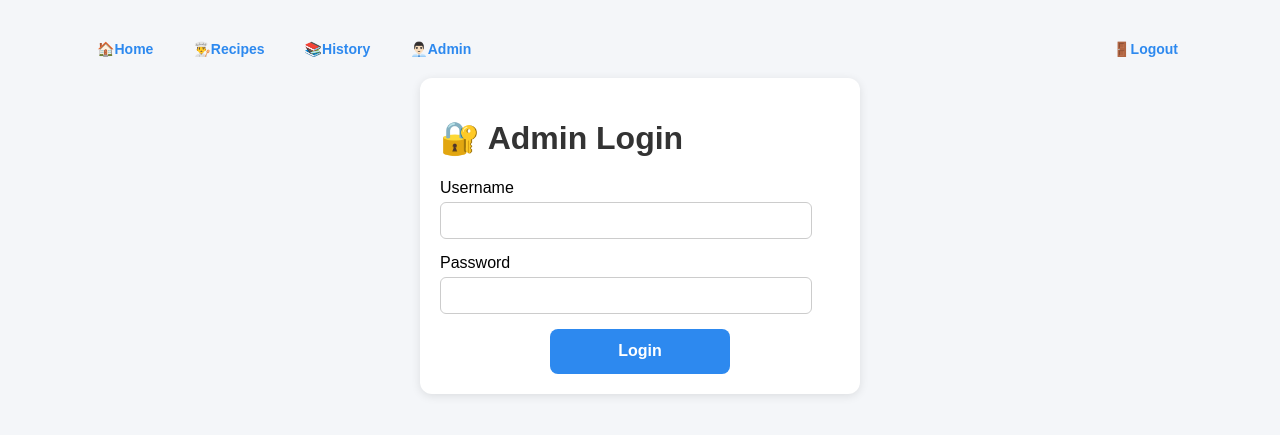
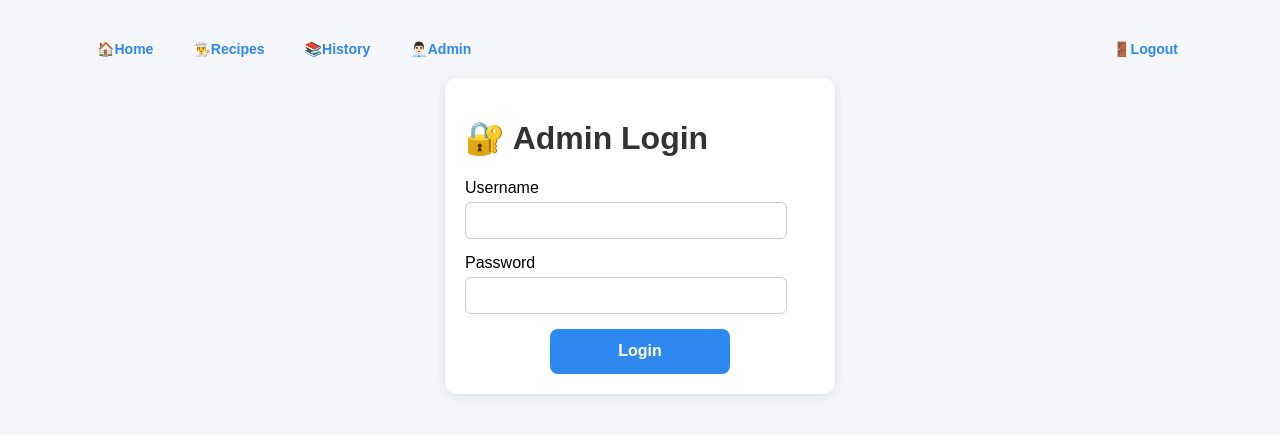
Before and after one commit to mukunda15krishna/recipe-converter, a FastAPI app: page /login in a window 1280 px wide. Shown: the part 63-498 px from the top of the page. Run offline with FastAPI, Linux system fonts and the light colour scheme.

Commit message:
Improve login page layout and navigation

```diff
--- a/static/style.css
+++ b/static/style.css
@@ -90,7 +90,7 @@ a{
 }
 
 .login-card{
-    max-width:400px;
+    max-width:350px;
     margin:30px auto;
 }
 
```
